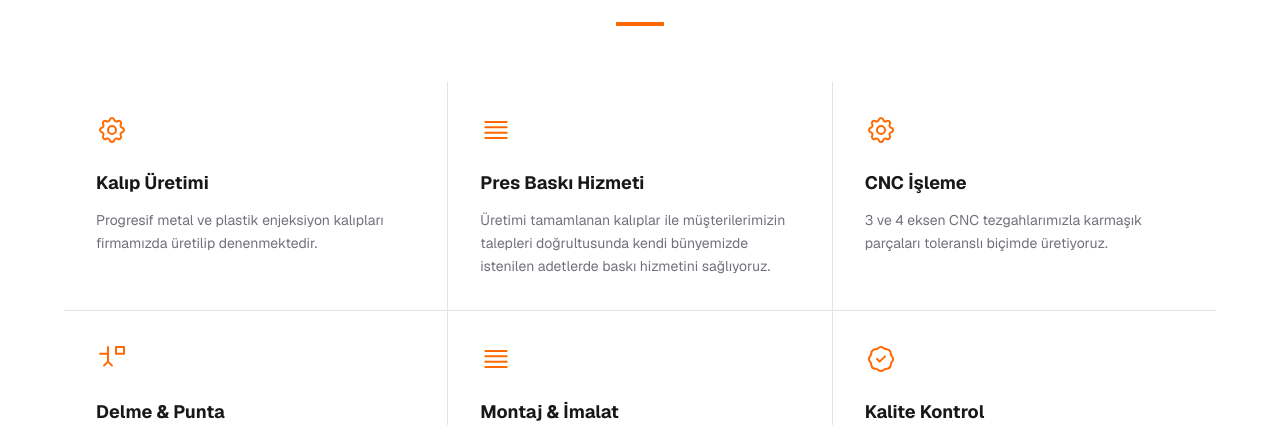
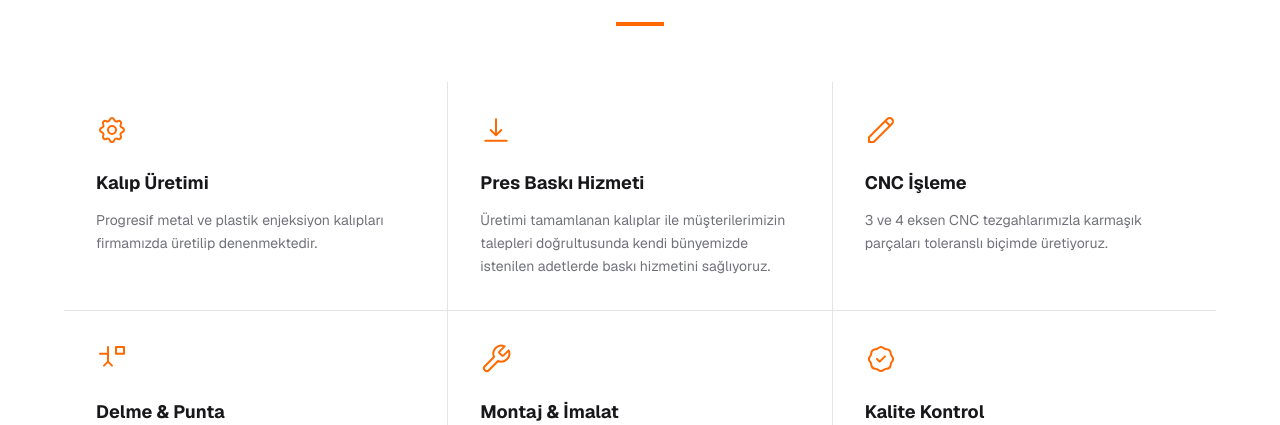
Before and after one commit to yakamoz500/kurumsal-site, a Next.js app: page / in a window 1280 px wide. Shown: the part 1811-2236 px from the top of the page. Built offline with nearby package versions, Linux system fonts and the light colour scheme.

Commit message:
ikon deiğişimi

```diff
--- a/app/page.tsx
+++ b/app/page.tsx
@@ -176,6 +176,31 @@ function IconDrill() {
     </svg>
   );
 }
+// Pres Baskı — aşağı basan ok + taban çizgisi
+function IconPress() {
+  return (
+    <svg xmlns="http://www.w3.org/2000/svg" className="w-8 h-8" fill="none" viewBox="0 0 24 24" stroke="currentColor">
+      <path strokeLinecap="round" strokeLinejoin="round" strokeWidth={1.5} d="M12 4v12m0 0l-4-4m4 4l4-4M4 20h16" />
+    </svg>
+  );
+}
+// CNC İşleme — hassas kesici uç / kalem rotasyonu
+function IconCNC() {
+  return (
+    <svg xmlns="http://www.w3.org/2000/svg" className="w-8 h-8" fill="none" viewBox="0 0 24 24" stroke="currentColor">
+      <path strokeLinecap="round" strokeLinejoin="round" strokeWidth={1.5} d="M15.232 5.232l3.536 3.536m-2.036-5.036a2.5 2.5 0 113.536 3.536L6.5 21.036H3v-3.572L16.732 3.732z" />
+    </svg>
+  );
+}
+// Montaj & İmalat — İngiliz anahtarı
+function IconWrench() {
+  return (
+    <svg xmlns="http://www.w3.org/2000/svg" className="w-8 h-8" fill="none" viewBox="0 0 24 24" stroke="currentColor">
+      <path strokeLinecap="round" strokeLinejoin="round" strokeWidth={1.5} d="M14.7 6.3a1 1 0 000 1.4l1.6 1.6a1 1 0 001.4 0l3.77-3.77a6 6 0 01-7.94 7.94l-6.91 6.91a2.12 2.12 0 01-3-3l6.91-6.91a6 6 0 017.94-7.94l-3.76 3.76z" />
+    </svg>
+  );
+}
+// Delme & Punta — mevcut (orijinal hali)
 function IconAssembly() {
   return (
     <svg xmlns="http://www.w3.org/2000/svg" className="w-8 h-8" fill="none" viewBox="0 0 24 24" stroke="currentColor">
@@ -236,12 +261,12 @@ function IconLocation() {
 }
 
 const serviceIcons = [
-  <IconGear key={0} />,
-  <IconAssembly key={1} />,
-  <IconGear key={2} />,
-  <IconDrill key={3} />,
-  <IconAssembly key={4} />,
-  <IconQuality key={5} />,
+  <IconGear key={0} />,    // Kalıp Üretimi
+  <IconPress key={1} />,   // Pres Baskı Hizmeti
+  <IconCNC key={2} />,     // CNC İşleme
+  <IconDrill key={3} />,   // Delme & Punta
+  <IconWrench key={4} />,  // Montaj & İmalat
+  <IconQuality key={5} />, // Kalite Kontrol
 ];
 
 // ─── Navbar ───────────────────────────────────────────────────────────────────
```
